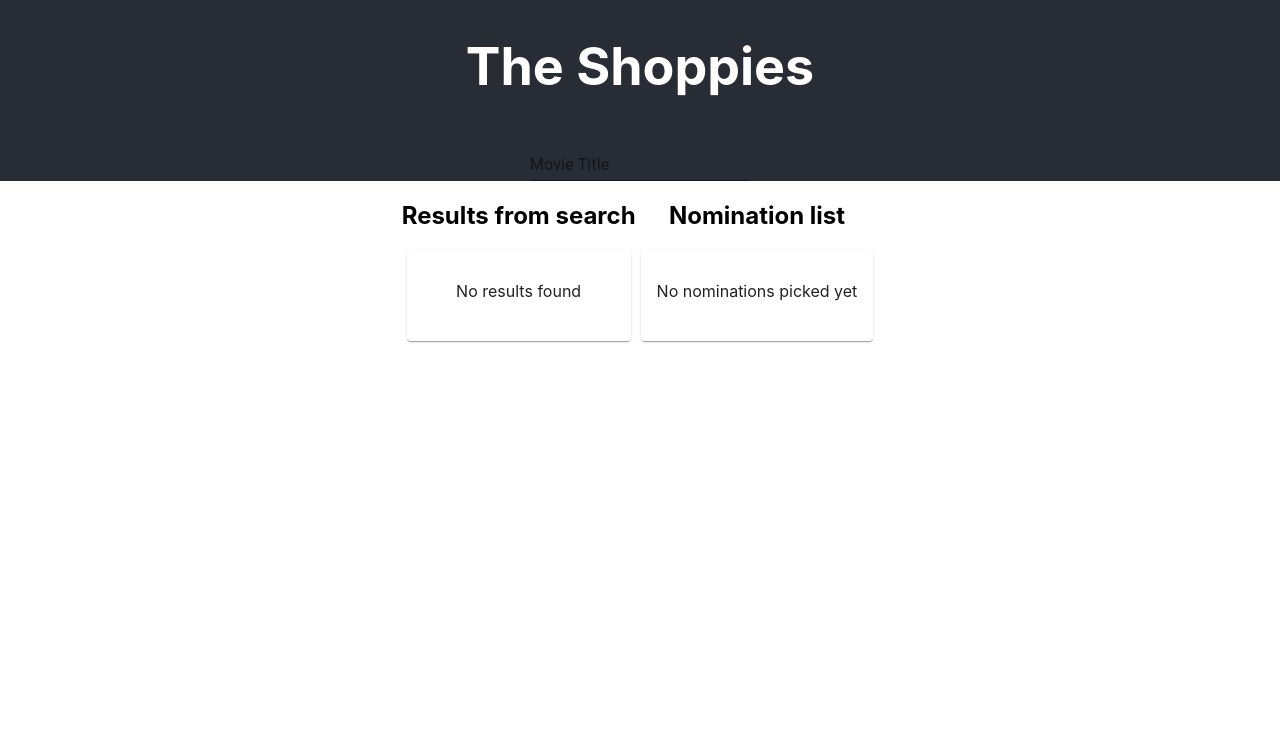
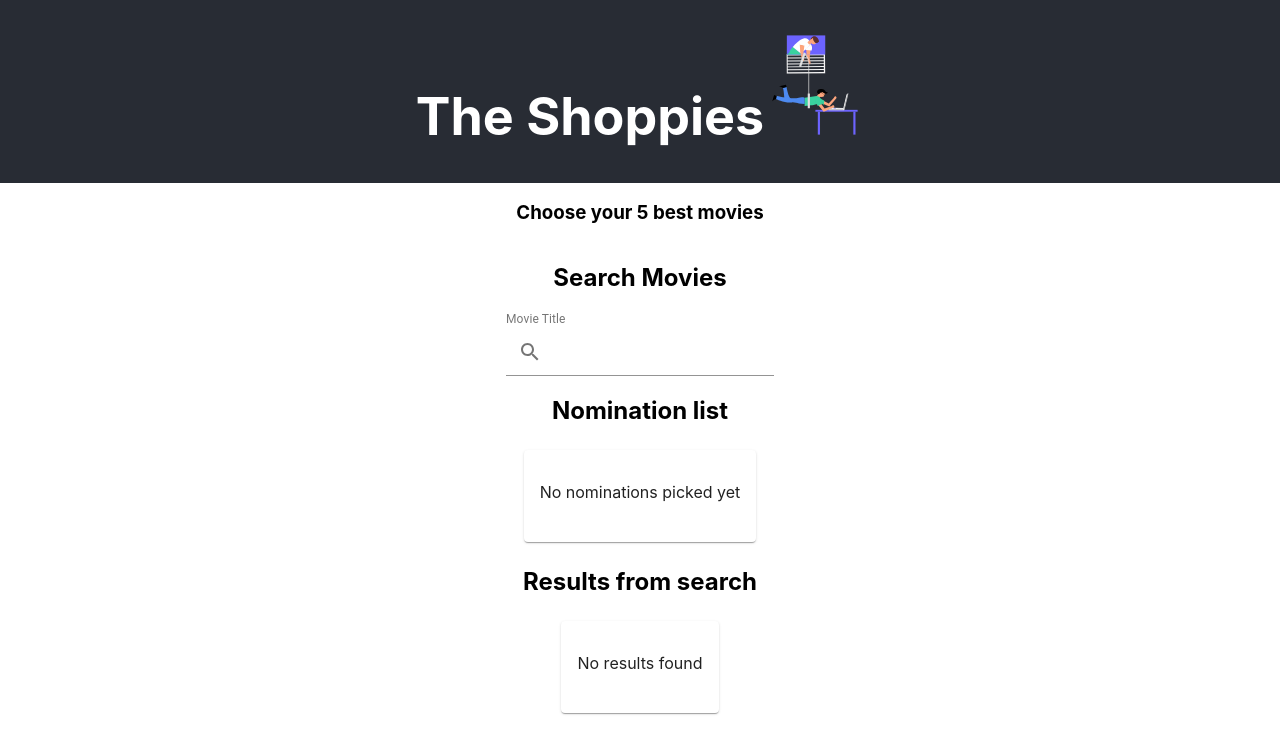
Before and after one commit to asukak17/movie-awards, a React (Create React App) app: page / in a window 1280 px wide. Shown: the top 754 px of the page. Built offline with nearby package versions, Linux system fonts and the light colour scheme.

Commit message:
add style and adjust image size

```diff
--- a/package.json
+++ b/package.json
@@ -4,6 +4,7 @@
   "private": true,
   "dependencies": {
     "@material-ui/core": "^4.11.2",
+    "@material-ui/icons": "^4.11.2",
     "@material-ui/lab": "^4.0.0-alpha.57",
     "@testing-library/jest-dom": "^5.11.4",
     "@testing-library/react": "^11.1.0",
--- a/src/App.css
+++ b/src/App.css
@@ -21,7 +21,28 @@
   margin: 5px;
 }
 
+.nomination-card {
+  max-width: 150px;
+  margin: 5px;
+}
+
 main {
   display: flex;
   justify-content: center;
+  flex-direction: column;
+  align-items: center;
 }
+
+.nominations-container,
+.search-box-container {
+  display: flex;
+  flex-wrap: wrap;
+  max-width: 100%;
+  justify-content: center;
+}
+
+.card-content {
+  max-height: 100px;
+  overflow: hidden;
+  text-overflow: clip;
+}
--- a/src/App.tsx
+++ b/src/App.tsx
@@ -4,7 +4,7 @@ import "./App.css";
 import Nominations from "./Nominations";
 import SearchBox from "./SearchBox";
 import SearchResult, { IResponse, IResult } from "./SearchResult";
-
+import headerImage from "./header-image.svg";
 function App() {
   const [searchResult, setSearchResult] = useState<IResponse | null>(null);
   const [nominations, setNominations] = useState<IResult[]>([]);
@@ -12,7 +12,7 @@ function App() {
 
   useEffect(() => {
     setNominationCompleted(nominations.length >= 5);
-  }, [nominations]);
+  }, [nominations.length]);
 
   useEffect(() => {
     if (nominations.length) return;
@@ -45,22 +45,26 @@ function App() {
   return (
     <div className="App">
       <header className="App-header">
-        <h1>The Shoppies</h1>
+        <h1>
+          The Shoppies
+          <img src={headerImage} width={100} height={100} alt="mission impossible" />
+        </h1>
+      </header>
+      <main>
         {nominationCompleted && (
           <Alert elevation={6} variant="filled" severity="success">
             5 nominations picked!
           </Alert>
         )}
+        <h3>Choose your 5 best movies</h3>
         <SearchBox onResultChange={handleSearchResult} />
-      </header>
-      <main>
+        <Nominations nominations={nominations} onNominationRemove={handleRemoveNomination} />
         <SearchResult
           nominationCompleted={nominationCompleted}
           searchResult={searchResult}
           nominations={nominations}
           onNominationChange={handleNominationChange}
         />
-        <Nominations nominations={nominations} onNominationRemove={handleRemoveNomination} />
       </main>
     </div>
   );
--- a/src/Nominations.tsx
+++ b/src/Nominations.tsx
@@ -11,15 +11,15 @@ type Props = {
 function SearchResult({ nominations, onNominationRemove }: Props) {
   function showSearchResult() {
     return nominations?.map((result) => (
-      <Card variant="elevation" className="result-card" key={result.imdbID}>
+      <Card variant="elevation" className="nomination-card" key={result.imdbID}>
         <CardMedia
           component="img"
           alt={result.Title}
-          height={140}
+          height={100}
           image={result.Poster}
           title={result.Title}
         />
-        <CardContent>
+        <CardContent className="card-content">
           <p>
             <strong>{result.Title}</strong>
             {result.Year}
@@ -45,10 +45,12 @@ function SearchResult({ nominations, onNominationRemove }: Props) {
   }
 
   return (
-    <div className="nominations">
+    <section>
       <h2>Nomination list</h2>
-      {nominations.length ? showSearchResult() : showNoNominations()}
-    </div>
+      <div className="nominations-container">
+        {nominations.length ? showSearchResult() : showNoNominations()}
+      </div>
+    </section>
   );
 }
 
--- a/src/SearchBox.tsx
+++ b/src/SearchBox.tsx
@@ -2,6 +2,8 @@ import React, { ChangeEvent, useState } from "react";
 import TextField from "@material-ui/core/TextField";
 import "./App.css";
 import { IResponse } from "./SearchResult";
+import { IconButton } from "@material-ui/core";
+import { Search } from "@material-ui/icons";
 
 type Prop = {
   onResultChange: (data: IResponse) => void;
@@ -21,7 +23,8 @@ function SearchBox({ onResultChange }: Prop) {
     }
   }
   return (
-    <div className="Search-box">
+    <section className="Search-box">
+      <h2>Search Movies</h2>
       <form>
         <TextField
           onChange={(e: ChangeEvent<HTMLTextAreaElement | HTMLInputElement>) =>
@@ -30,9 +33,16 @@ function SearchBox({ onResultChange }: Prop) {
           value={searchKey}
           label="Movie Title"
           defaultValue="Hello World"
+          InputProps={{
+            startAdornment: (
+              <IconButton>
+                <Search />
+              </IconButton>
+            ),
+          }}
         />
       </form>
-    </div>
+    </section>
   );
 }
 
--- a/src/SearchResult.tsx
+++ b/src/SearchResult.tsx
@@ -96,10 +96,12 @@ function SearchResult({
   }
 
   return (
-    <div className="Search-box">
+    <section className="Search-box">
       <h2>Results from search</h2>
-      {!searchResult || searchResult.Error ? showNoResult() : showSearchResult()}
-    </div>
+      <div className="search-box-container">
+        {!searchResult || searchResult.Error ? showNoResult() : showSearchResult()}
+      </div>
+    </section>
   );
 }
 
```
Also changed, not shown: src/header-image.svg (added), 1 other file (tests, documents, lock files or other folders).
